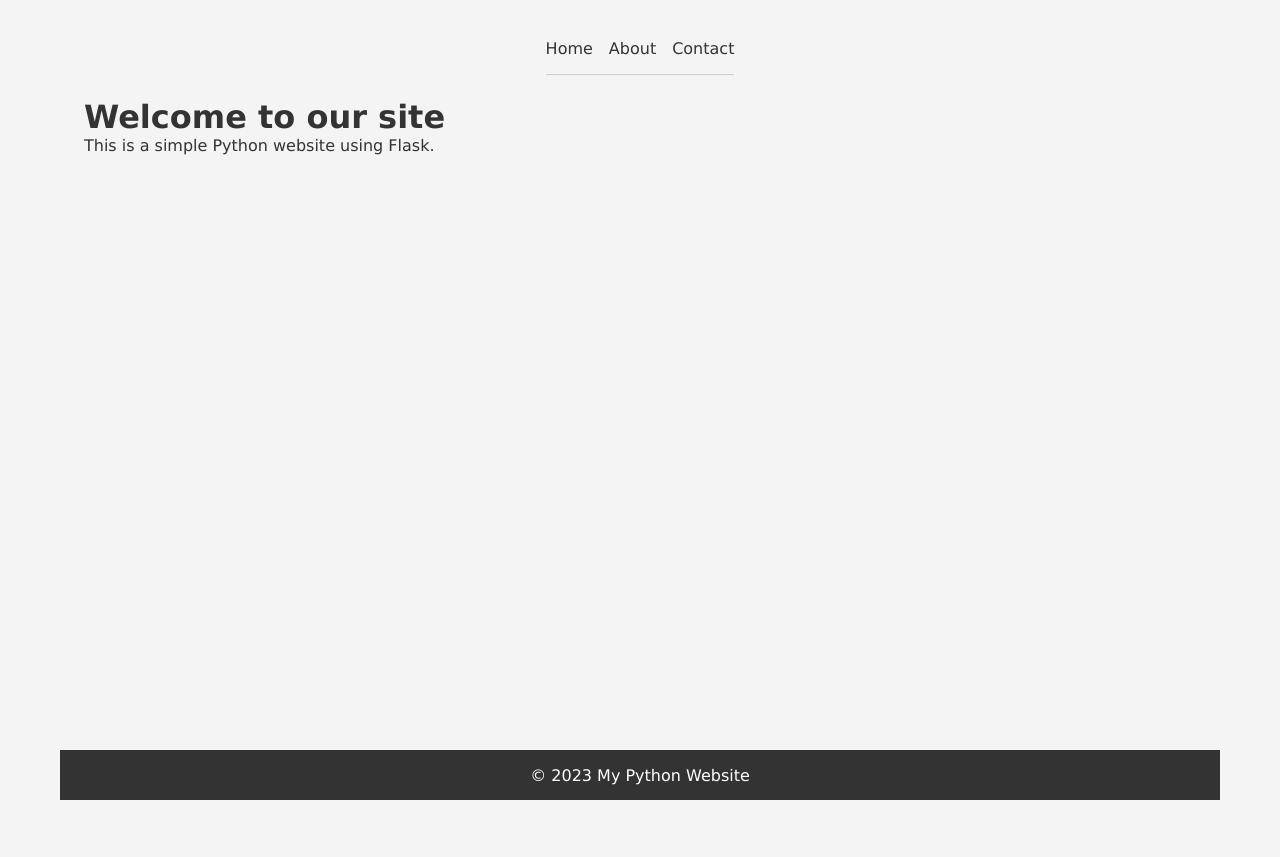
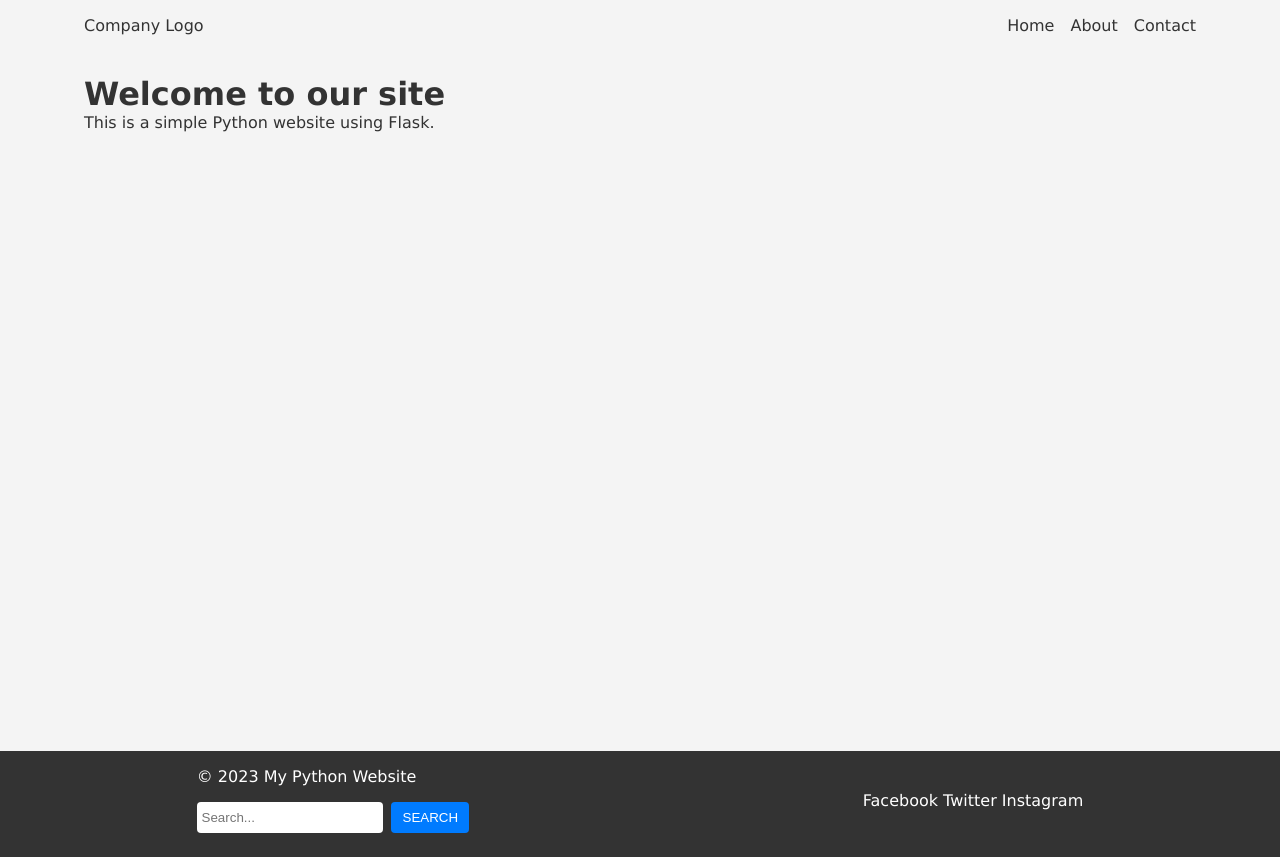
Before and after one commit to tnjensen/site-frozen-flask, a Flask app: page / in a window 1280 px wide. Before the commit the page ends 800 px from the top, so only its background shows below. Run offline with Flask 3, Linux system fonts and the light colour scheme.

Commit message:
Edited css

```diff
--- a/static/styles/style.css
+++ b/static/styles/style.css
@@ -3,24 +3,26 @@
     padding: 0;
     box-sizing: border-box;
 }
-html{
-    max-width: 1160px;
-    margin: 0 auto;
-}
 body{
     font-family: Verdana, sans-serif;
     background-color: #f4f4f4;
     color: #333;
-    padding: 1.5rem;
     min-height: 100vh;
-    position: relative;
+}
+header,main{
+    max-width: 1160px;
+    margin: 0 auto;
 }
 header{
-    height: 50px;
+    min-height: 50px;
+    padding: 0 1.5rem;
     display: flex;
-    justify-content: center;
+    justify-content: space-between;
     align-items: center;
-    margin-bottom: 1.5rem;
+}
+header a:hover{
+    color: inherit;
+    text-decoration: none;
 }
 nav ul{
     list-style: none;
@@ -28,7 +30,10 @@ nav ul{
     gap: 1rem;
     align-items: center;
     padding: 1rem 0;
-    border-bottom: 1px solid #ccc;
+}
+nav a:hover{
+    color: #007bff;
+    text-decoration: underline;
 }
 a{
     text-decoration: none;
@@ -39,18 +44,46 @@ a:hover{
     text-decoration: underline;
 }
 main{
-    margin-bottom: 6rem;
+    padding: 1.5rem;
+    height: calc(100vh - 100px);
 }
 footer{
-    height: 50px;
-    position: absolute;
-    bottom: 0;
-    left: 0;
-    width: 100%;
+    min-height: 50px;
     background-color: #333;
     color: #fff;
     display: flex;
-    justify-content: center;
+    justify-content: space-around;
     align-items: center;
-    margin-top: 1.5rem;
+    padding-bottom: .5rem;
 }
+.footer-content{
+    display: flex;
+    gap: 1rem;
+    flex-direction: column;
+    align-items: left;
+    padding: 1rem 0;
+}
+.footer-search form{
+    display: flex;
+    gap: .5rem;
+}
+.footer-search input, button{
+    padding: 0.5rem 0.3rem;
+    border: none;
+    border-radius: 4px;
+}
+.footer-search button{
+    background-color: #007bff;
+    color: #fff;
+    padding: 0 .7rem;
+    cursor: pointer;
+    text-transform: uppercase;
+}
+footer a{
+    color: #fff;
+    text-decoration: none;
+}
+footer a:hover{
+    color: #fff;
+    text-decoration: underline;
+}
--- a/templates/index.html
+++ b/templates/index.html
@@ -1,13 +1,18 @@
 <!DOCTYPE html>
 <html lang="en">
+
 <head>
     <meta charset="UTF-8">
     <meta name="viewport" content="width=device-width, initial-scale=1.0">
     <title>My Python Website</title>
     <link href="{{url_for('static', filename='styles/style.css')}}" rel="stylesheet" type="text/css">
 </head>
+
 <body>
     <header>
+        <div class="header-branding">
+            <a href="/">Company Logo</a>
+        </div>
         <nav>
             <ul>
                 <li><a href="#">Home</a></li>
@@ -22,7 +27,21 @@
 
     </main>
     <footer>
-        <p>&copy; 2023 My Python Website</p>
+        <div class="footer-content">
+            <p>&copy; 2023 My Python Website</p>
+            <div class="footer-search">
+                <form action="#" method="get">
+                    <input type="text" name="search" placeholder="Search...">
+                    <button type="submit">Search</button>
+                </form>
+            </div>
+        </div>
+        <div class="footer-social">
+            <a href="#">Facebook</a>
+            <a href="#">Twitter</a>
+            <a href="#">Instagram</a>
+        </div>
     </footer>
 </body>
+
 </html>
```
